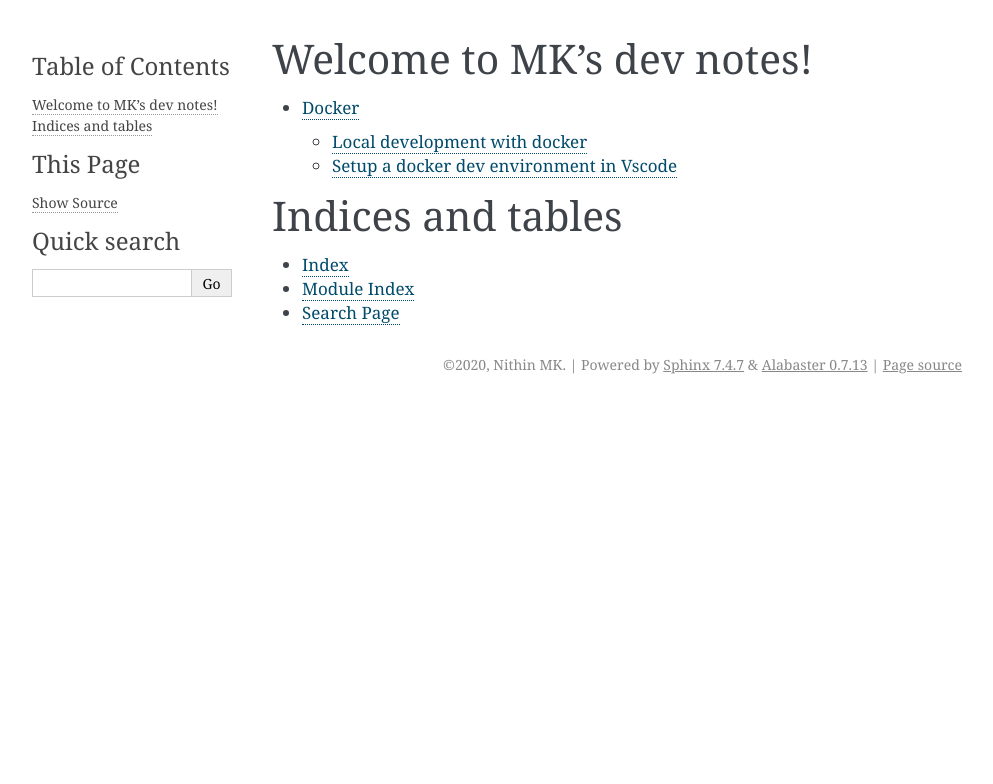
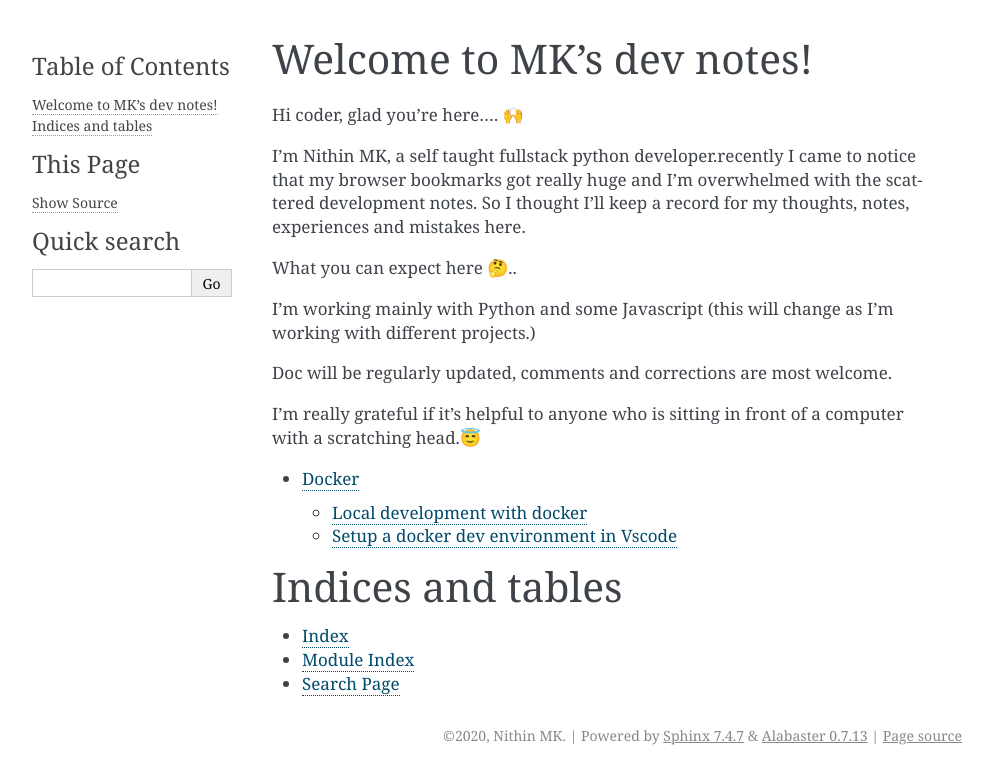
Before and after one commit to mknithin/mk_dev_notes, a Sphinx documentation site: the page built from docs/source/index.rst, in a window 1280 px wide. Shown: the top 784 px of the page, without its empty margins (148-1141 px from the left). Built offline with Sphinx 7.4.7, drawn with Linux system fonts in a browser that asks for light colours.

Commit message:
Added a self intro

```diff
--- a/docs/source/docker/index.rst
+++ b/docs/source/docker/index.rst
@@ -3,6 +3,7 @@ Docker
 ##########
 
 Docker is: a way to implement Linux containers!
+
 Linux containers is a way to isolate an entire operating system .
 
 
--- a/docs/source/index.rst
+++ b/docs/source/index.rst
@@ -5,6 +5,21 @@
 
 Welcome to MK's dev notes!
 ========================================
+
+Hi coder, glad you're here.... 🙌
+
+I'm Nithin MK, a self taught fullstack python developer.recently I came to notice that my browser bookmarks got really huge and I'm overwhelmed
+with the scattered development notes. So I thought I'll keep a record  for my thoughts, notes, experiences and mistakes here.
+
+What you can expect here 🤔..
+
+I'm working mainly with Python and some Javascript (this will change as I'm working with different projects.)
+
+Doc will be regularly updated, comments and corrections are most welcome.
+
+I'm really grateful if it's helpful to anyone who is sitting in front of a computer with a scratching head.😇
+
+
 
 .. toctree::
    :maxdepth: 2
```
